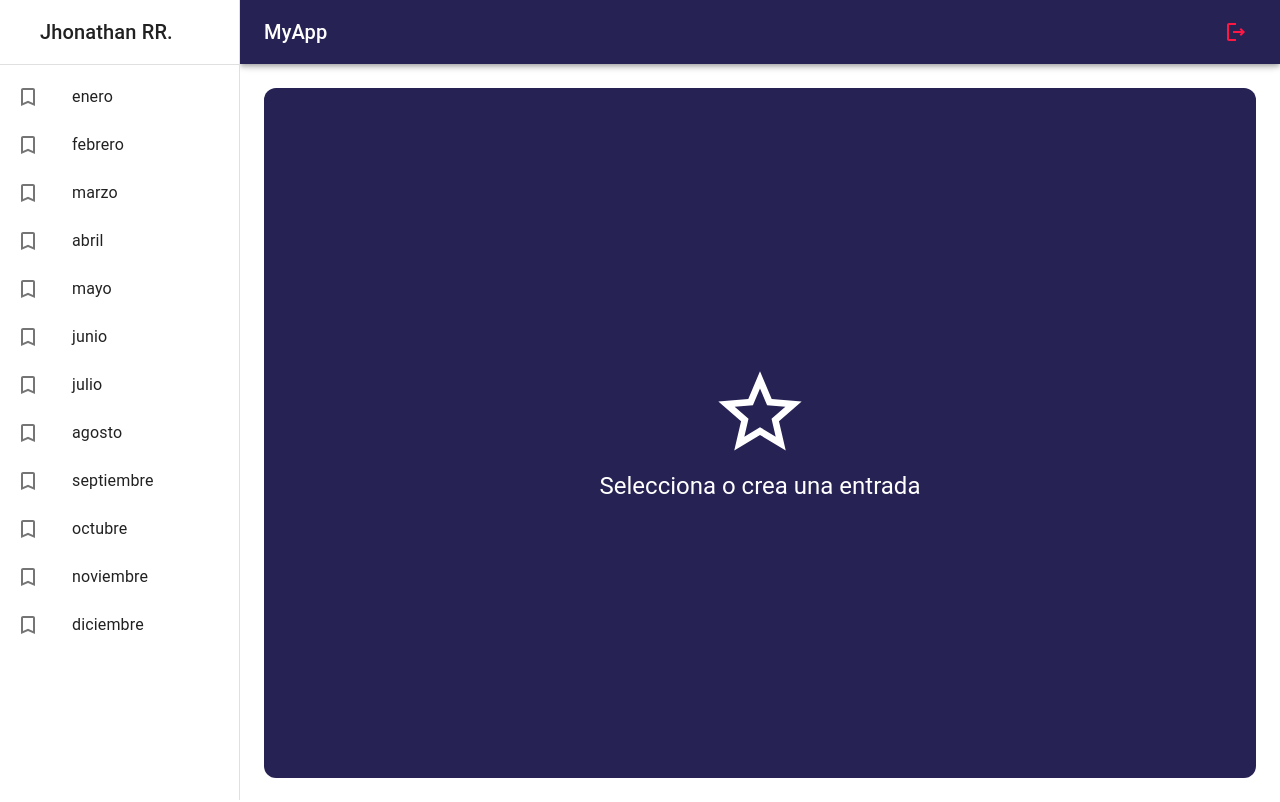
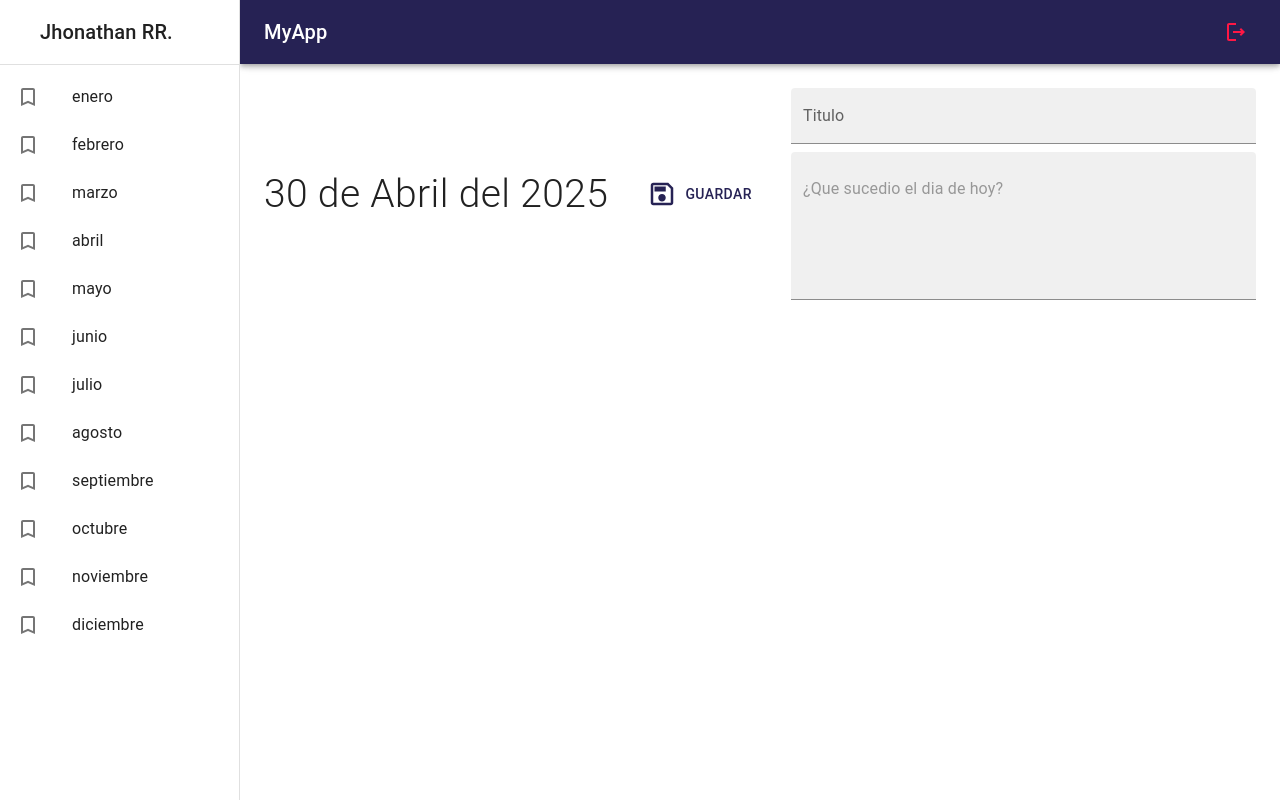
Before and after one commit to jhonathan0835/journal-app, a React (Vite) app in the folder journal-app/: page / in a window 1280 px wide. Built offline with nearby package versions, Linux system fonts and the light colour scheme.

Commit message:
Se crea el noteview con dos textfield y un boton para guardar, adicional se crea el componente de ImageGallery.tsx sin adicionar funcionalidad

```diff
--- a/journal-app/src/journal/pages/JournalPage.tsx
+++ b/journal-app/src/journal/pages/JournalPage.tsx
@@ -1,4 +1,5 @@
 import JournalLayout from "../layout/JournalLayout"
+import NoteView from "../views/NoteView"
 import NothingSelectedView from "../views/NothingSelectedView"
 
 const JournalPage = () => {
@@ -6,7 +7,8 @@ const JournalPage = () => {
     <JournalLayout>
 
       {/* Views */}
-        <NothingSelectedView />
+      {/* <NothingSelectedView /> */}
+        <NoteView />
 
     </JournalLayout>
   )
--- /dev/null
+++ b/journal-app/src/journal/views/NoteView.tsx
@@ -0,0 +1,46 @@
+import { SaveOutlined } from "@mui/icons-material";
+import { Button, Grid, TextField, Typography } from "@mui/material";
+
+const NoteView = () => {
+  return (
+    <Grid
+      container
+      direction="row"
+      justifyContent="space-between"
+      sx={{ mb: 2 }}
+      alignItems="center"
+    >
+      <Grid item>
+        <Typography fontSize={39} fontWeight="light">
+          30 de Abril del 2025
+        </Typography>
+      </Grid>
+      <Grid item>
+        <Button color="primary" sx={{ padding: 2 }}>
+          <SaveOutlined sx={{ fontSize: 30, mr: 1 }} />
+          Guardar
+        </Button>
+      </Grid>
+      <Grid container>
+        <TextField
+          type="text"
+          variant="filled"
+          fullWidth
+          placeholder="Ingrese un titulo"
+          label="Titulo"
+          sx={{ border: "none", mb: 1 }}
+        />
+        <TextField
+          type="text"
+          variant="filled"
+          fullWidth
+          multiline
+          placeholder="¿Que sucedio el dia de hoy?"
+          minRows={5}
+        />
+      </Grid>
+    </Grid>
+  );
+};
+
+export default NoteView;
```
Also changed, not shown: journal-app/src/journal/components/ImageGallery.tsx (added).
